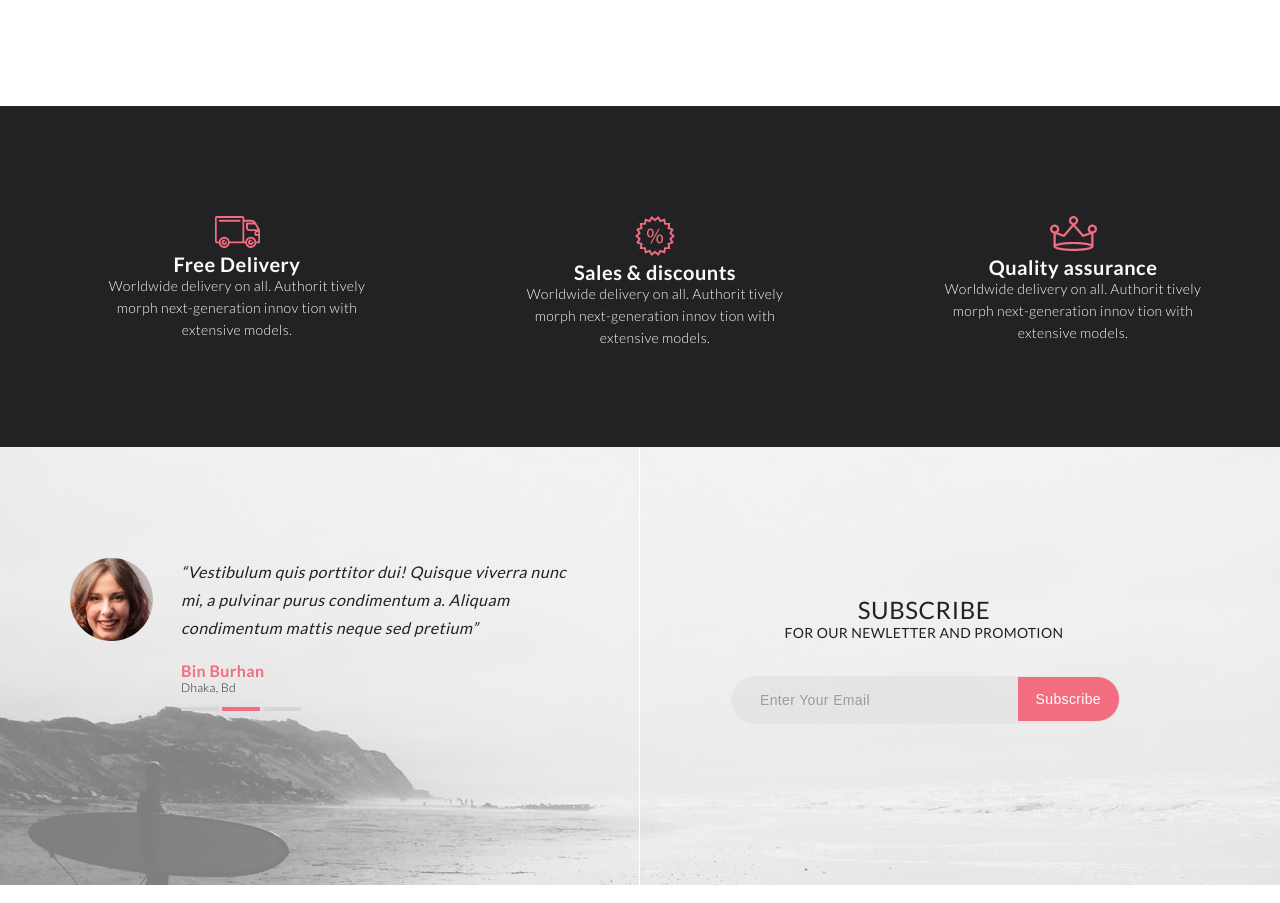
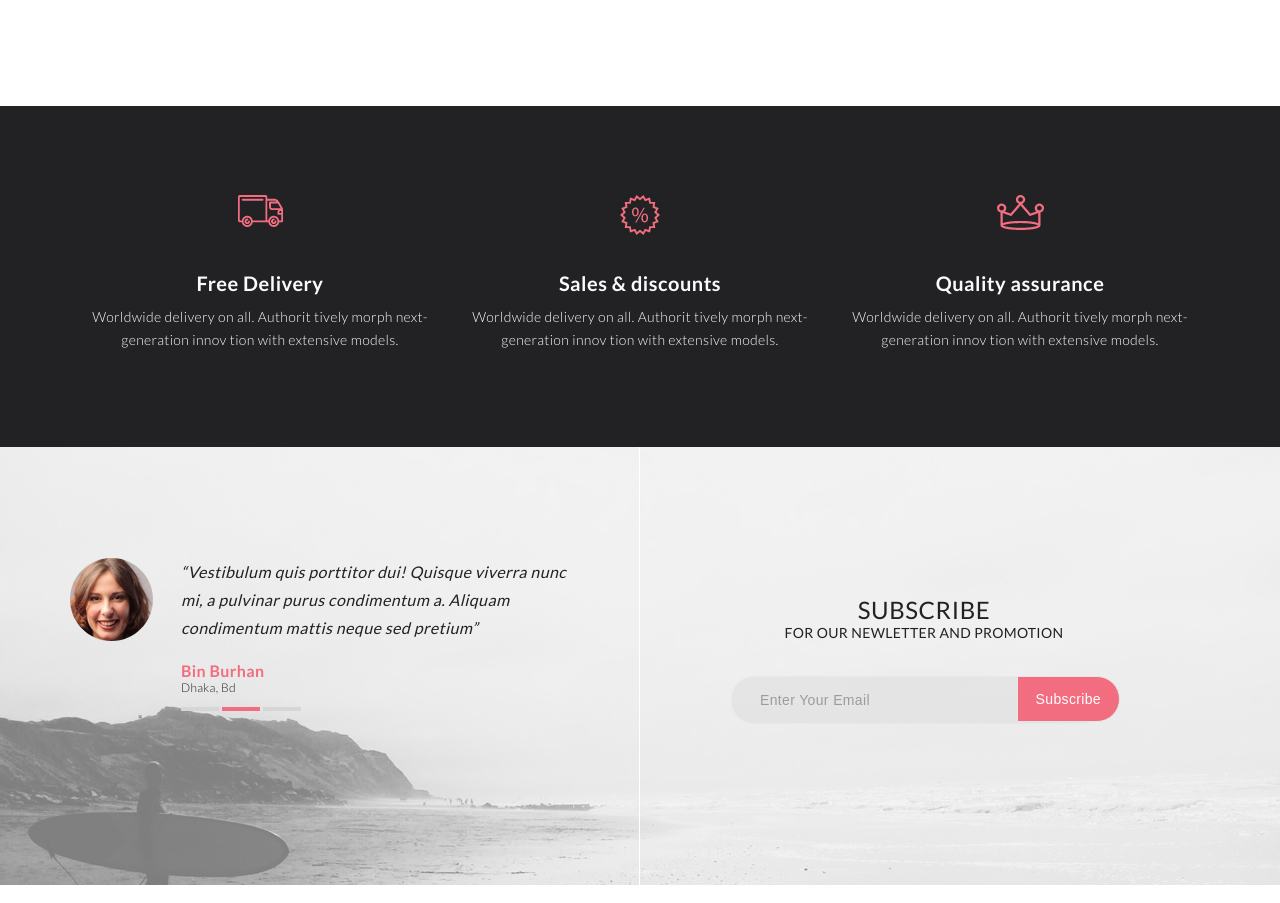
Before and after one commit to GrigoryGolikov/web, a plain HTML site: page products.html in a window 1280 px wide. Shown: the part 1581-2484 px from the top of the page. Drawn offline with Linux system fonts and the light colour scheme.

Commit message:
Урок 3. Каталог товаров

```diff
--- a/products.html
+++ b/products.html
@@ -18,14 +18,14 @@
                     <p class="brand_text">BRAN<span class="d_pink">D</span></p>
                 </a>
                 <form class="header_form" ; action="#">
-                    <div class="browse">Browse  <i class="fas fa-caret-down"></i></div>
+                    <div class="browse">Browse <i class="fas fa-caret-down"></i></div>
                     <input class="header-left-input" type="text" placeholder="Search for Item...">
                     <button class="header-left-submit" type="submit"><i class="fas fa-search"></i></button>
                 </form>
             </div>
             <div class="header_right">
                 <a href="#"><img class="header-cart" src="img/cart.svg" ; alt="cart"></a>
-                <div class="botton_pinc botton_up"> My Account  <i class="fas fa-caret-down"></i></div>
+                <div class="botton_pinc botton_up"> My Account <i class="fas fa-caret-down"></i></div>
             </div>
         </div>
     </header>
@@ -33,7 +33,7 @@
         <ul class="menu">
             <li class="menu--list"><a href="index.html" class="menu--link">Home</a></li>
             <li class="menu--list"><a href="products.html" class="menu--link">Man</a></li>
-             <li class="menu--list"><a href="#" class="menu--link">Women</a>
+            <li class="menu--list"><a href="#" class="menu--link">Women</a>
                 <div class="drop">
                     <div class="drop-flex">
                         <h3 class="drop-h3">Women</h3>
@@ -423,15 +423,15 @@
 
         <div class="nav-product">
             <ul class="menu-nav-product">
-                <li ><a href="#" class="nav-number"><i class="fas fa-angle-left"></i></a></li>
-                <li ><a href="#" class="nav-number">1 </a></li>
-                <li ><a href="#" class="nav-number">2 </a></li>
-                <li ><a href="#" class="nav-number">3 </a></li>
-                <li ><a href="#" class="nav-number">4 </a></li>
-                <li ><a href="#" class="nav-number">5 </a></li>
-                <li ><a href="#" class="nav-number">6 </a></li>
-                <li ><a href="#" class="nav-number">20</a></li>
-                <li ><a href="#" class="nav-number"><i class="fas fa-angle-right"></i></a></li>
+                <li><a href="#" class="nav-number"><i class="fas fa-angle-left"></i></a></li>
+                <li><a href="#" class="nav-number">1 </a></li>
+                <li><a href="#" class="nav-number">2 </a></li>
+                <li><a href="#" class="nav-number">3 </a></li>
+                <li><a href="#" class="nav-number">4 </a></li>
+                <li><a href="#" class="nav-number">5 </a></li>
+                <li><a href="#" class="nav-number">6 </a></li>
+                <li><a href="#" class="nav-number">20</a></li>
+                <li><a href="#" class="nav-number"><i class="fas fa-angle-right"></i></a></li>
             </ul>
 
         </div>
@@ -439,32 +439,36 @@
     </div>
     <div class="services">
         <div class="container services-flex">
-            <article class="offer-right-list text-alig-center">
-                <div class="offer-right-text">
+            <article class="offer-list text-alig-center">
+
+                <div class="offer-img-box">
                     <a class="offer-link" href="#"><img src="img/auto.png"></a>
-                    <a href="#">
-                        <h2 class="offer-h2">Free Delivery</h2>
-                    </a>
-                    <p class="offer-text">Worldwide delivery on all. Authorit tively morph next-generation innov tion with extensive models.</p>
                 </div>
+                <a href="#">
+                    <h2 class="offer-h2-product">Free Delivery</h2>
+                </a>
+                <p class="offer-text">Worldwide delivery on all. Authorit tively morph next-generation innov tion with extensive models.</p>
+
             </article>
-            <article class="offer-right-list text-alig-center">
-                <div class="offer-right-text">
+            <article class="offer-list text-alig-center">
+                <div class="offer-img-box">
                     <a class="offer-link" href="#"><img src="img/percent.png"></a>
-                    <a href="#">
-                        <h2 class="offer-h2">Sales & discounts</h2>
-                    </a>
-                    <p class="offer-text">Worldwide delivery on all. Authorit tively morph next-generation innov tion with extensive models.</p>
                 </div>
+                <a href="#">
+                    <h2 class="offer-h2-product">Sales & discounts</h2>
+                </a>
+                <p class="offer-text">Worldwide delivery on all. Authorit tively morph next-generation innov tion with extensive models.</p>
+
             </article>
-            <article class="offer-right-list text-alig-center">
-                <div class="offer-right-text">
+            <article class="offer-list text-alig-center">
+                <div class="offer-img-box">
                     <a class="offer-link" href="#"><img src="img/crown.png"></a>
-                    <a href="#">
-                        <h2 class="offer-h2">Quality assurance</h2>
-                    </a>
-                    <p class="offer-text">Worldwide delivery on all. Authorit tively morph next-generation innov tion with extensive models.</p>
                 </div>
+                <a href="#">
+                    <h2 class="offer-h2-product">Quality assurance</h2>
+                </a>
+                <p class="offer-text">Worldwide delivery on all. Authorit tively morph next-generation innov tion with extensive models.</p>
+
             </article>
         </div>
     </div>
--- a/style.css
+++ b/style.css
@@ -672,6 +672,7 @@ body {
     font-size: 14px;
     font-weight: 300;
     letter-spacing: 0.35px;
+    line-height: 23px
 }
 
 .offer-h2 {
@@ -682,14 +683,39 @@ body {
 
 }
 
+.offer-h2-product {
+    color: #fbfbfb;
+    font-size: 20px;
+    font-weight: 700;
+    letter-spacing: 0.5px;
+    padding-top: 36px;
+    padding-bottom: 10px
+
+
+}
+.offer-h2-product:hover {
+    color: #ef5b70;
+
+
+
+}
+
 .offer-link {
     /*background-color: #f16d7f;*/
+    height: 40px;
 }
 
 .offer-right-list {
     height: 102px;
     width: 304px;
     display: flex;
+
+}
+
+.offer-list {
+    height: 102px;
+    padding-bottom: 45px;
+
 
 }
 
@@ -780,8 +806,8 @@ body {
 
 .services {
     background-color: #222224;
-    height: 231px;
-    padding-top: 110px;
+    height: 252px;
+    padding-top: 89px;
 }
 
 .services-flex {
@@ -1195,3 +1221,9 @@ letter-spacing: 0.35px;
 .menu--list:hover .drop {
     display: flex;
 }
+
+
+
+.offer-img-box {
+    height: 40px;
+}
```
